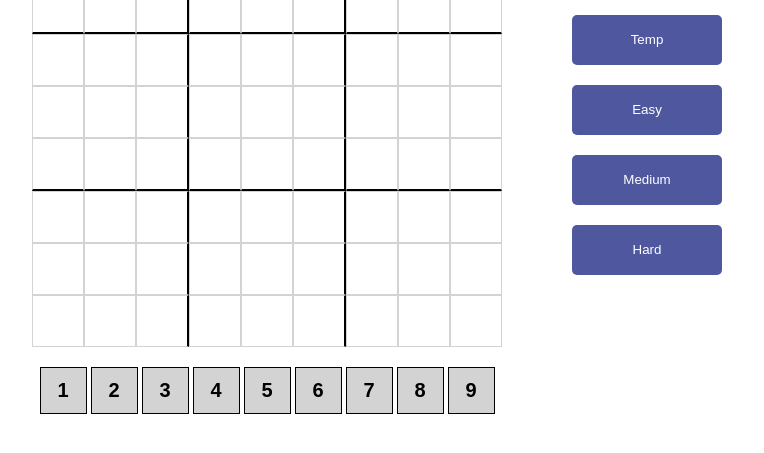
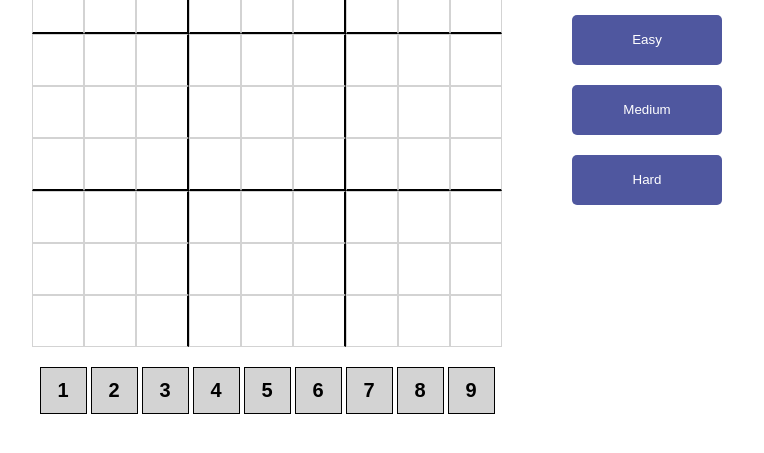
Before and after one commit to hmarszalek/Sudoku, a plain HTML site: page index.html in a window 1280 px wide. Shown: the part 211-664 px from the top of the page, without its empty margins (258-1022 px from the left). Drawn offline with Linux system fonts and the light colour scheme.

Commit message:
Update index.html
Hide temp button

```diff
--- a/index.html
+++ b/index.html
@@ -23,7 +23,7 @@
                     <p id="clock" class="prevent-text-select">00:00</p>
                 </div>
                 <h2>Game Options</h2>
-                <button class="new-game-btn" id="temp">Temp</button>
+                <!-- <button class="new-game-btn" id="temp">Temp</button> -->
                 <button class="new-game-btn" id="easy">Easy</button>
                 <button class="new-game-btn" id="medium">Medium</button>
                 <button class="new-game-btn" id="hard">Hard</button>
```
